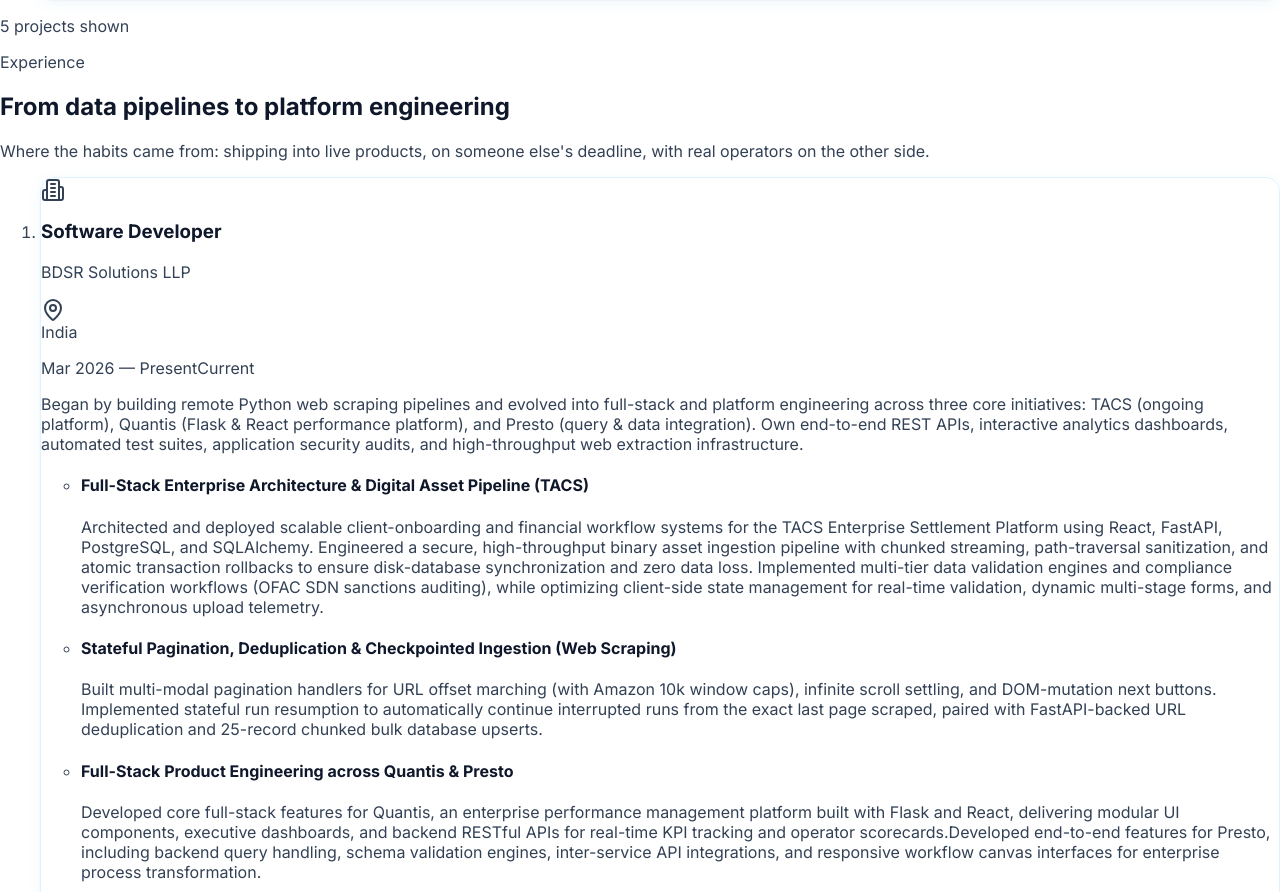
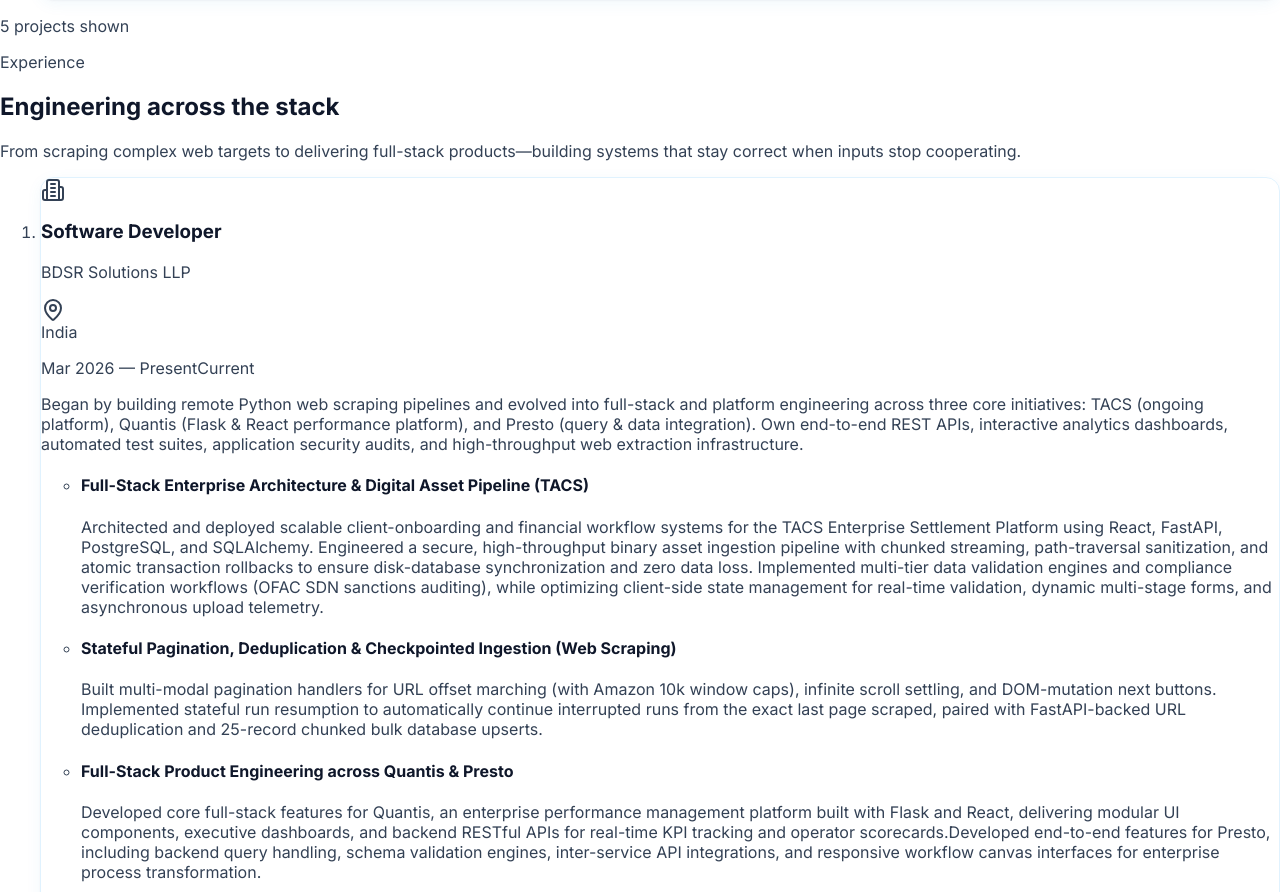
Before and after one commit to Akki-333/MyPortfolio, a React (Vite) app in the folder client/: page / in a window 1280 px wide. Shown: the part 9993-10885 px from the top of the page. Built offline with nearby package versions, Linux system fonts and the light colour scheme.

Commit message:
Updated header changes in work exp section

```diff
--- a/client/src/components/sections/experience/Experience.tsx
+++ b/client/src/components/sections/experience/Experience.tsx
@@ -10,8 +10,8 @@
     <SectionWrapper
       id="experience"
       eyebrow="Experience"
-      title="From data pipelines to platform engineering"
-      description="Where the habits came from: shipping into live products, on someone else's deadline, with real operators on the other side."
+      title="Engineering across the stack"
+      description="From scraping complex web targets to delivering full-stack products—building systems that stay correct when inputs stop cooperating."
       tinted
     >
       <ol className="space-y-6">
```
